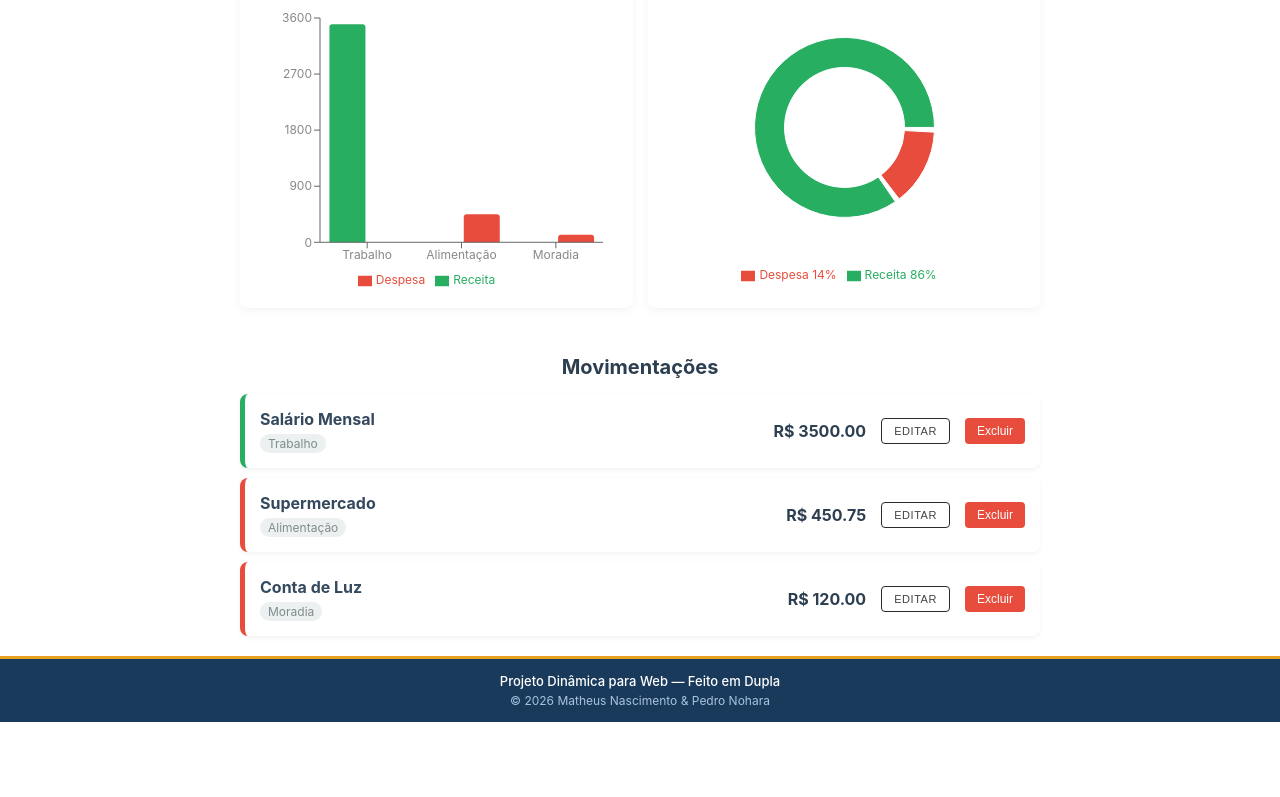
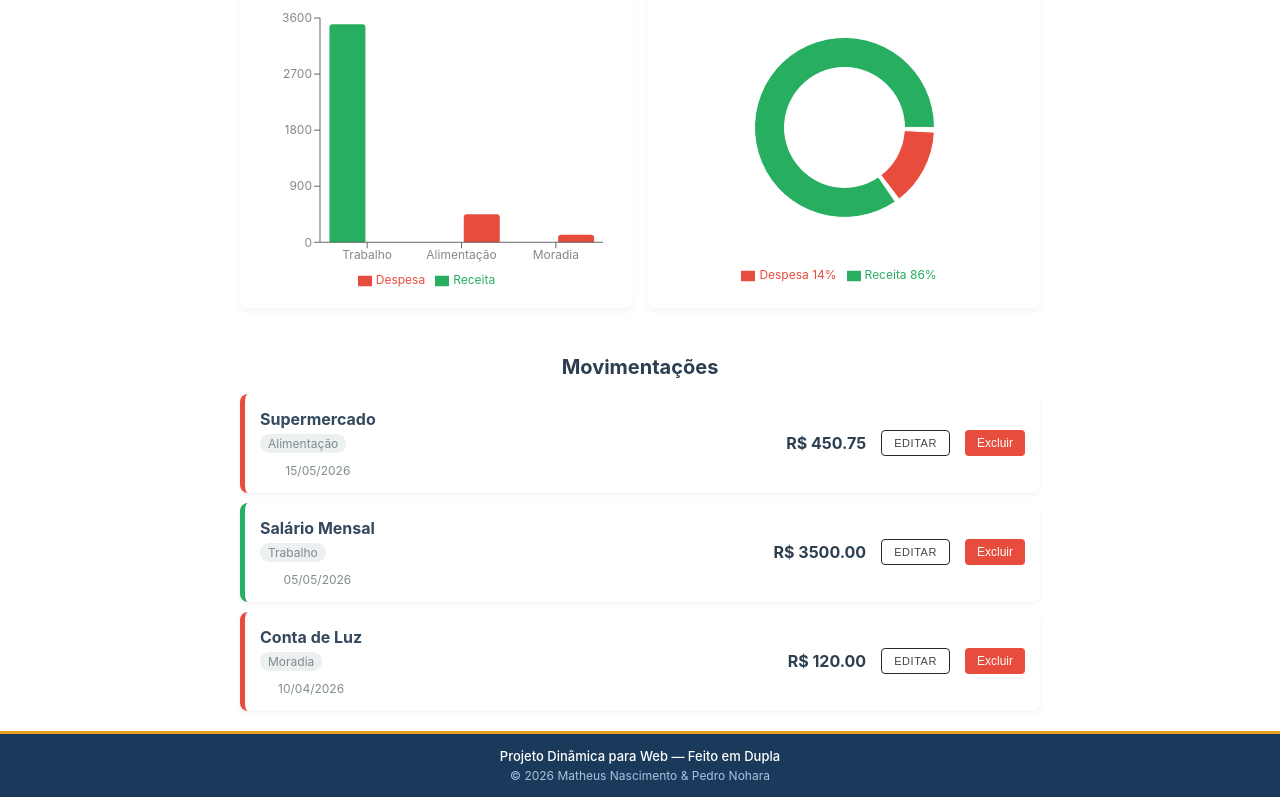
Before and after one commit to pedro-yoshiaki/personal_finance_web_REACT, a React (Create React App) app: page / in a window 1280 px wide. Shown: the part 772-1569 px from the top of the page. Before the commit the page ends 1494 px from the top, so only its background shows below. Built offline with nearby package versions, Linux system fonts and the light colour scheme; data requests are answered from the project's data file.

Commit message:
Visualização de movimentações financeiras por data, assim as transações mais recentes (as mais novas) apareçam no topo da lista.

```diff
--- a/src/components/pages/Home/features/List.js
+++ b/src/components/pages/Home/features/List.js
@@ -2,22 +2,43 @@ import React from 'react';
 import './List.css';
 
 function List({ transacoes, iniciarEdicao, removerTransacao }) {
+
+  // Criamos uma cópia da lista e ordenamos pela data (da mais recente para a mais antiga)
+  const transacoesOrdenadas = [...transacoes].sort((a, b) => {
+    // Proteção: se alguma transação antiga não tiver data, jogamos ela para o final da lista
+    if (!a.data) return 1;
+    if (!b.data) return -1;
+
+    // Subtrair a data 'a' da data 'b' cria uma ordem decrescente (mais novas no topo)
+    return new Date(b.data) - new Date(a.data);
+  });
+
   return (
     <section className="list-section">
       <h2>Movimentações</h2>
-          {transacoes.length === 0 ? (
+      {transacoesOrdenadas.length === 0 ? (
           <p>Nenhuma transação cadastrada.</p>
       ) : (
           <ul className="transaction-list">
-                {transacoes.map((transacao) => (
+
+            {transacoesOrdenadas.map((transacao) => (
                 <li key={transacao.id} className={`transaction-item ${transacao.tipo}`}>
                   <div className="transaction-info">
                     <strong>{transacao.descricao}</strong>
                     <span className="categoria-badge">{transacao.categoria}</span>
+
+                    {/* Exibindo a data formatada no padrão DD/MM/YYYY */}
+                    {transacao.data && (
+                      <span style={{ fontSize: '12px', color: '#7f8c8d', display: 'block', marginTop: '5px' }}>
+                       {transacao.data.split('-').reverse().join('/')}
+                      </span>
+                    )}
+
                   </div>
                   <div className="transaction-actions">
                     <span className="valor">
-                    R$ {transacao.valor.toFixed(2)}
+                      {/* Garantindo que o valor seja tratado como número antes de usar toFixed */}
+                      R$ {Number(transacao.valor).toFixed(2)}
                     </span>
                     <button onClick={() => iniciarEdicao(transacao)} className="btn-editar">
                       Editar
@@ -31,7 +52,7 @@ function List({ transacoes, iniciarEdicao, removerTransacao }) {
           </ul>
       )}
     </section>
-  )
-};
+  );
+}
 
 export default List;
```
Lines whose indentation alone changed are shown as unchanged.
